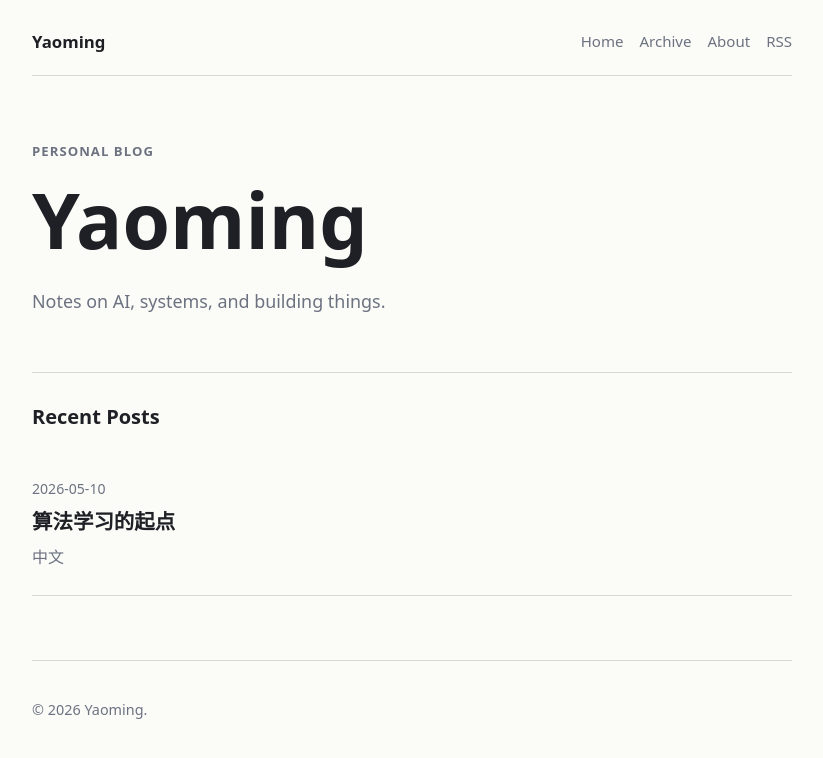
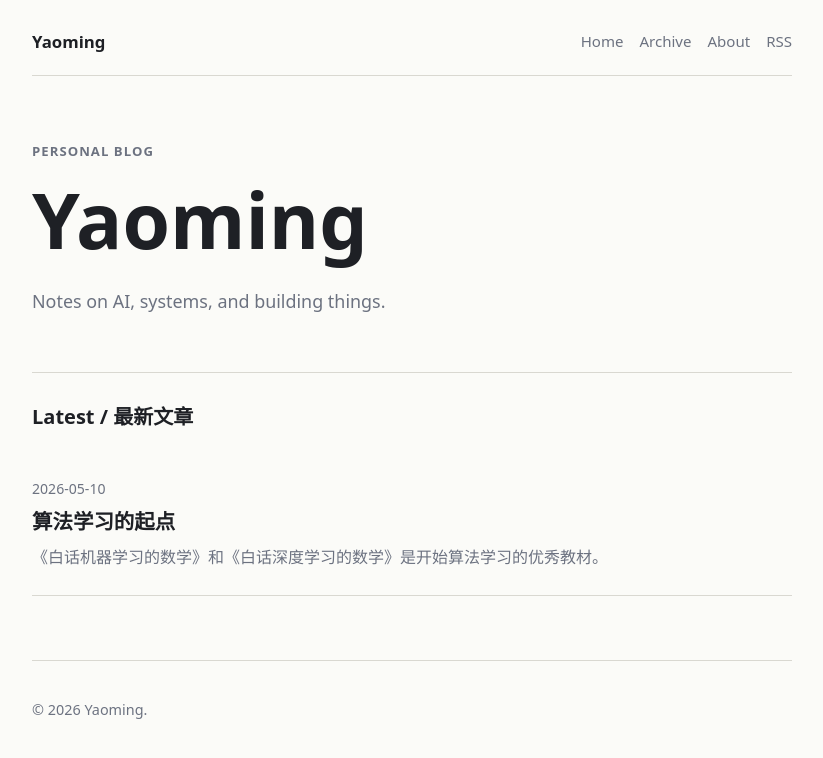
Before and after one commit to fewarxrw/fewarxrw.github.io, a Jekyll site: the page built from index.md, in a window 1280 px wide. Shown: the top 758 px of the page, without its empty margins (228-1051 px from the left). Built offline with Jekyll 4.4.1, drawn with Linux system fonts in a browser that asks for light colours.

Commit message:
Improve home post preview

```diff
--- a/_layouts/home.html
+++ b/_layouts/home.html
@@ -8,15 +8,17 @@ layout: default
   <p>{{ site.description }}</p>
 </section>
 
-<section class="post-list" aria-label="Recent posts">
-  <h2>Recent Posts</h2>
+<section class="post-list" aria-label="Latest posts">
+  <h2>Latest / 最新文章</h2>
 
   {% if site.posts.size > 0 %}
     {% for post in site.posts limit: 8 %}
       <article class="post-preview">
         <time datetime="{{ post.date | date_to_xmlschema }}">{{ post.date | date: "%Y-%m-%d" }}</time>
         <h3><a href="{{ post.url | relative_url }}">{{ post.title }}</a></h3>
-        {% if post.excerpt %}
+        {% if post.description %}
+          <p>{{ post.description }}</p>
+        {% elsif post.excerpt %}
           <p>{{ post.excerpt | strip_html | truncate: 150 }}</p>
         {% endif %}
       </article>
--- a/_posts/2026-05-10-starting-algorithm-learning.md
+++ b/_posts/2026-05-10-starting-algorithm-learning.md
@@ -1,6 +1,7 @@
 ---
 title: "算法学习的起点"
 date: 2026-05-10
+description: "《白话机器学习的数学》和《白话深度学习的数学》是开始算法学习的优秀教材。"
 categories: [notes]
 tags: [algorithm, machine-learning, deep-learning]
 ---
```
